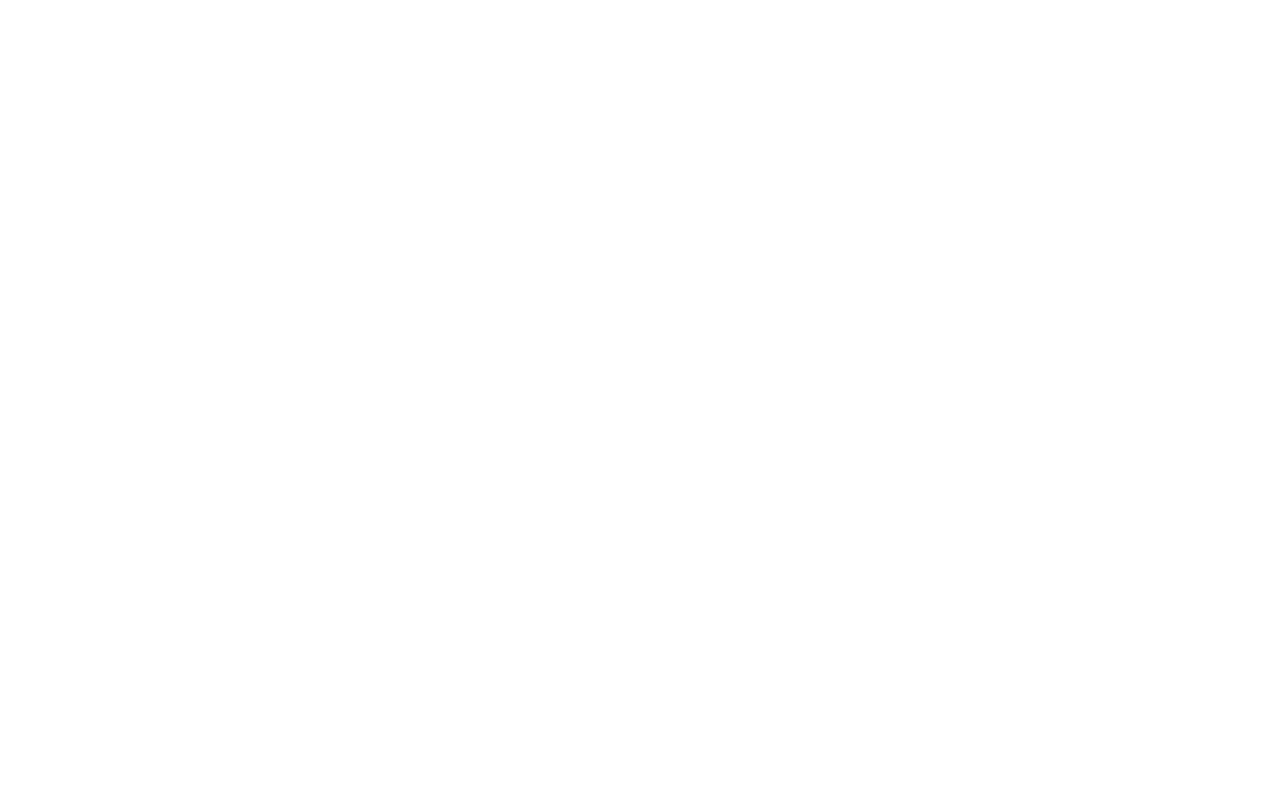
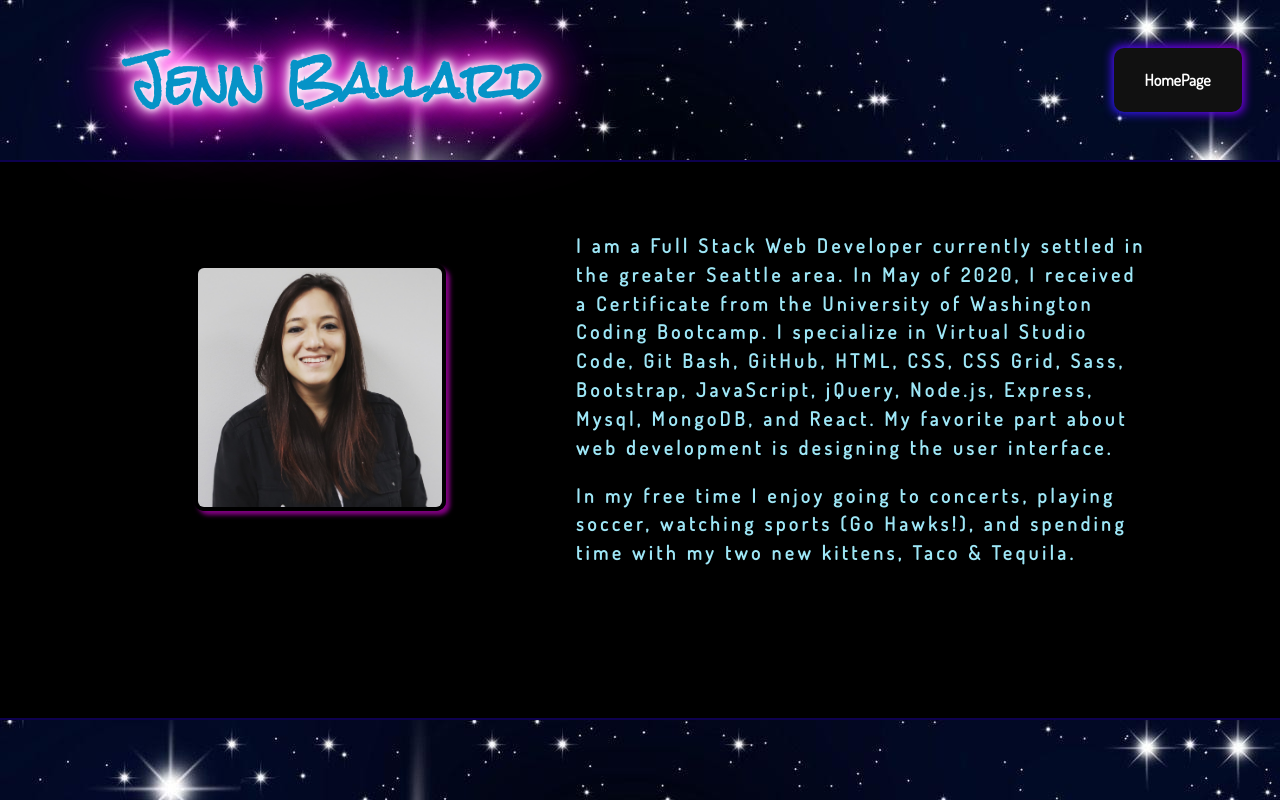
Before and after one commit to jayballa7/Jenn-Ballard-React-Portfolio, a React (Create React App) app in the folder jenn-ballard-react-portfolio/: page /about in a window 1280 px wide. Built offline with nearby package versions, Linux system fonts and the light colour scheme.

Commit message:
about me page

```diff
--- a/jenn-ballard-react-portfolio/src/App.js
+++ b/jenn-ballard-react-portfolio/src/App.js
@@ -3,6 +3,7 @@ import './App.css';
 import { BrowserRouter as Router, Route} from 'react-router-dom';
 import HomePage from './components/HomePage.js';
 import Portfolio from './components/Portfolio.js';
+import About from './components/About.js';
 
 function App() {
   return (
@@ -12,6 +13,7 @@ function App() {
 
     <Route exact path="/" component={HomePage} />
     <Route exact path="/portfolio" component={Portfolio} />
+    <Route exact path="/about" component={About} />
 
 </Router>
 
--- a/jenn-ballard-react-portfolio/src/components/About.js
+++ b/jenn-ballard-react-portfolio/src/components/About.js
@@ -1,9 +1,24 @@
 import React from 'react';
 import '../styles/About.scss';
+import Header from "../components/Header.js";
+import Footer from "../components/Footer.js";
+import ProfilePic from "../img/profile-photo.jpg";
+
 
 function About() {
     return(
         <div className="about-wrapper">
+            <Header />
+            <div className = "about-content">
+                <div className = "pic-div">
+                    <img src={ProfilePic} className = "profile-pic"></img>
+                </div>
+                <div className = "about-text">
+                    <p>I am a Full Stack Web Developer currently settled in the greater Seattle area. In May of 2020, I received a Certificate from the University of Washington Coding Bootcamp. I specialize in Virtual Studio Code, Git Bash, GitHub, HTML, CSS, CSS Grid, Sass, Bootstrap, JavaScript, jQuery, Node.js, Express, Mysql, MongoDB, and React. My favorite part about web development is designing the user interface.</p>
+                    <p>In my free time I enjoy going to concerts, playing soccer, watching sports (Go Hawks!), and spending time with my two new kittens, Taco & Tequila.</p>
+                </div>
+            </div>
+            <Footer />
         </div>
     )
 }
--- /dev/null
+++ b/jenn-ballard-react-portfolio/src/components/Footer.js
@@ -0,0 +1,11 @@
+import React from 'react';
+import '../styles/Footer.scss';
+
+function Footer() {
+    return(
+        <div className="footer-wrapper">
+
+        </div>
+    )
+}
+export default Footer;
--- /dev/null
+++ b/jenn-ballard-react-portfolio/src/components/Header.js
@@ -0,0 +1,14 @@
+import React from 'react';
+import { useHistory } from "react-router-dom";
+import '../styles/Header.scss';
+
+function Header() {
+    const history = useHistory()
+    return(
+        <div className="header-wrapper">
+            <h1 className = "jenn-header">Jenn Ballard</h1>
+            <button className = "hp-btn" onClick={() => {history.goBack()}}>HomePage</button>
+        </div>
+    )
+}
+export default Header;
--- a/jenn-ballard-react-portfolio/src/components/Portfolio.js
+++ b/jenn-ballard-react-portfolio/src/components/Portfolio.js
@@ -1,5 +1,6 @@
 import React, {Component} from 'react';
 import '../styles/Portfolio.scss';
+import Header from '../components/Header.js';
 import Project from './Project.js';
 import Pjson from '../utils/projects.json';
 
@@ -15,6 +16,8 @@ class Portfolio extends React.Component {
 
 render() {
     return(
+        <div className = "p-wrapper">
+            <Header/>
             <div>
                 {Pjson.portfolio.map((port) => {
                     return (
@@ -26,8 +29,10 @@ class Portfolio extends React.Component {
                         repolink = {port.repolink}
                     />
                     )
-            })
                 }
+            )
+        }
+            </div>
         </div>
     )
     }
--- a/jenn-ballard-react-portfolio/src/styles/About.scss
+++ b/jenn-ballard-react-portfolio/src/styles/About.scss
@@ -1 +1,38 @@
 @import url('https://fonts.googleapis.com/css2?family=Dosis&display=swap');
+
+html, body {
+    background-color: black;
+}
+
+.about-content {
+    display: grid;
+    grid-template-columns: 1fr 1fr;
+    grid-template-rows: 33vh 40vh 20vh;
+    justify-items: center;
+}
+
+.pic-div {
+    img {
+        width: 38%;
+        border-radius: 10px;
+        border: 4px solid black;
+        box-shadow: 4px 4px 4px purple;
+    }
+    grid-column: 1;
+    grid-row: 2;
+}
+
+.about-text {
+    text-align: left;
+    color: #9ee7f7;
+    margin-top: -8%;
+    margin-left: -10%;
+    margin-right: 20%;
+    line-height: 1.5em;
+    letter-spacing: .2em;
+    font-size: 1.2em;
+    font-family: 'Dosis', sans-serif;
+    font-weight: bold;
+    grid-column: 2;
+    grid-row: 2;
+}
--- /dev/null
+++ b/jenn-ballard-react-portfolio/src/styles/Footer.scss
@@ -0,0 +1,9 @@
+.footer-wrapper {
+    width: 100%;
+    height: 10%;
+    position: fixed;
+    bottom: 0;
+    left: 0;
+    background-image: url('../img/star-background.jpg');
+    border-top: 2px solid #0d014f;
+}
--- /dev/null
+++ b/jenn-ballard-react-portfolio/src/styles/Header.scss
@@ -0,0 +1,108 @@
+@import url('https://fonts.googleapis.com/css2?family=Rock+Salt&display=swap');
+
+.header-wrapper {
+    display: flex;
+    justify-content: space-between;
+    align-items: center;
+    width: 100%;
+    height: 20%;
+    position: fixed;
+    top: 0;
+    left: 0;
+    background-image: url('../img/star-background.jpg');
+    border-bottom: 2px solid #0d014f;
+}
+
+.jenn-header {
+    display: inline-block;
+    padding-left: 10%;
+    font-size: 3em;
+    margin: 20px 0 20px 0;
+    color: #0693c7;
+    font-family: 'Rock Salt', cursive;
+    -webkit-animation: neon6 1.5s ease-in-out infinite alternate;
+    -moz-animation: neon6 1.5s ease-in-out infinite alternate;
+    animation: neon6 1.5s ease-in-out infinite alternate;
+  }
+
+  @-webkit-keyframes neon6 {
+    from {
+      text-shadow: 0 0 10px #fff, 0 0 20px #fff, 0 0 30px #fff, 0 0 40px #ff00de, 0 0 70px #ff00de, 0 0 80px #ff00de, 0 0 100px #ff00de, 0 0 150px #ff00de;
+    }
+    to {
+      text-shadow: 0 0 5px #fff, 0 0 10px #fff, 0 0 15px #fff, 0 0 20px #ff00de, 0 0 35px #ff00de, 0 0 40px #ff00de, 0 0 50px #ff00de, 0 0 75px #ff00de;
+    }
+  }
+  /*glow for mozilla*/
+
+  @-moz-keyframes neon6 {
+    from {
+      text-shadow: 0 0 10px #fff, 0 0 20px #fff, 0 0 30px #fff, 0 0 40px #ff00de, 0 0 70px #ff00de, 0 0 80px #ff00de, 0 0 100px #ff00de, 0 0 150px #ff00de;
+    }
+    to {
+      text-shadow: 0 0 5px #fff, 0 0 10px #fff, 0 0 15px #fff, 0 0 20px #ff00de, 0 0 35px #ff00de, 0 0 40px #ff00de, 0 0 50px #ff00de, 0 0 75px #ff00de;
+    }
+  }
+  /*glow*/
+
+  @keyframes neon6 {
+    from {
+      text-shadow: 0 0 10px #fff, 0 0 20px #fff, 0 0 30px #fff, 0 0 40px #ff00de, 0 0 70px #ff00de, 0 0 80px #ff00de, 0 0 100px #ff00de, 0 0 150px #ff00de;
+    }
+    to {
+      text-shadow: 0 0 5px #fff, 0 0 10px #fff, 0 0 15px #fff, 0 0 20px #ff00de, 0 0 35px #ff00de, 0 0 40px #ff00de, 0 0 50px #ff00de, 0 0 75px #ff00de;
+    }
+  }
+
+.hp-btn {
+    width: 10%;
+    height: 40%;
+    margin-right: 3%;
+    border: none;
+    outline: none;
+    color: #fff;
+    background: #111;
+    cursor: pointer;
+    position: relative;
+    z-index: 0;
+    border-radius: 10px;
+    font-size: 1em;
+    font-family: 'Dosis', sans-serif;
+    font-weight:bold;
+}
+
+.hp-btn:before {
+    content: '';
+    background: linear-gradient(45deg, #00ffd5, #002bff, #7a00ff, #ff00c8);
+    position: absolute;
+    top: -2px;
+    left:-2px;
+    background-size: 400%;
+    z-index: -1;
+    filter: blur(5px);
+    width: calc(100% + 4px);
+    height: calc(100% + 4px);
+    animation: glowing 20s linear infinite;
+    opacity: 1;
+    transition: opacity .3s ease-in-out;
+    border-radius: 10px;
+}
+
+
+.hp-btn:after {
+    z-index: -1;
+    content: '';
+    position: absolute;
+    width: 100%;
+    height: 100%;
+    background: #111;
+    left: 0;
+    top: 0;
+    border-radius: 10px;
+}
+
+@keyframes glowing {
+    0% { background-position: 0 0; }
+    50% { background-position: 400% 0; }
+    100% { background-position: 0 0; }
+}
```
Also changed, not shown: jenn-ballard-react-portfolio/src/img/profile-photo.jpg (added). Lines whose indentation alone changed are shown as unchanged.
